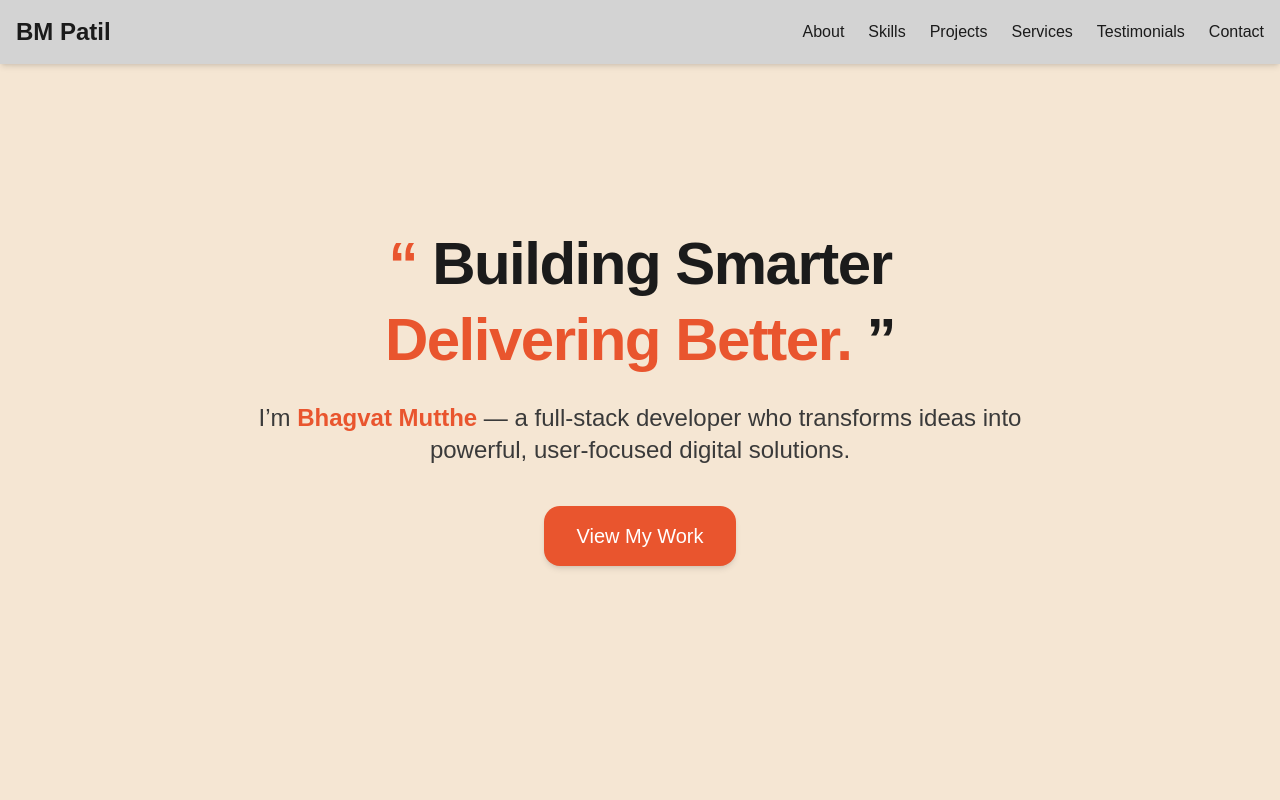
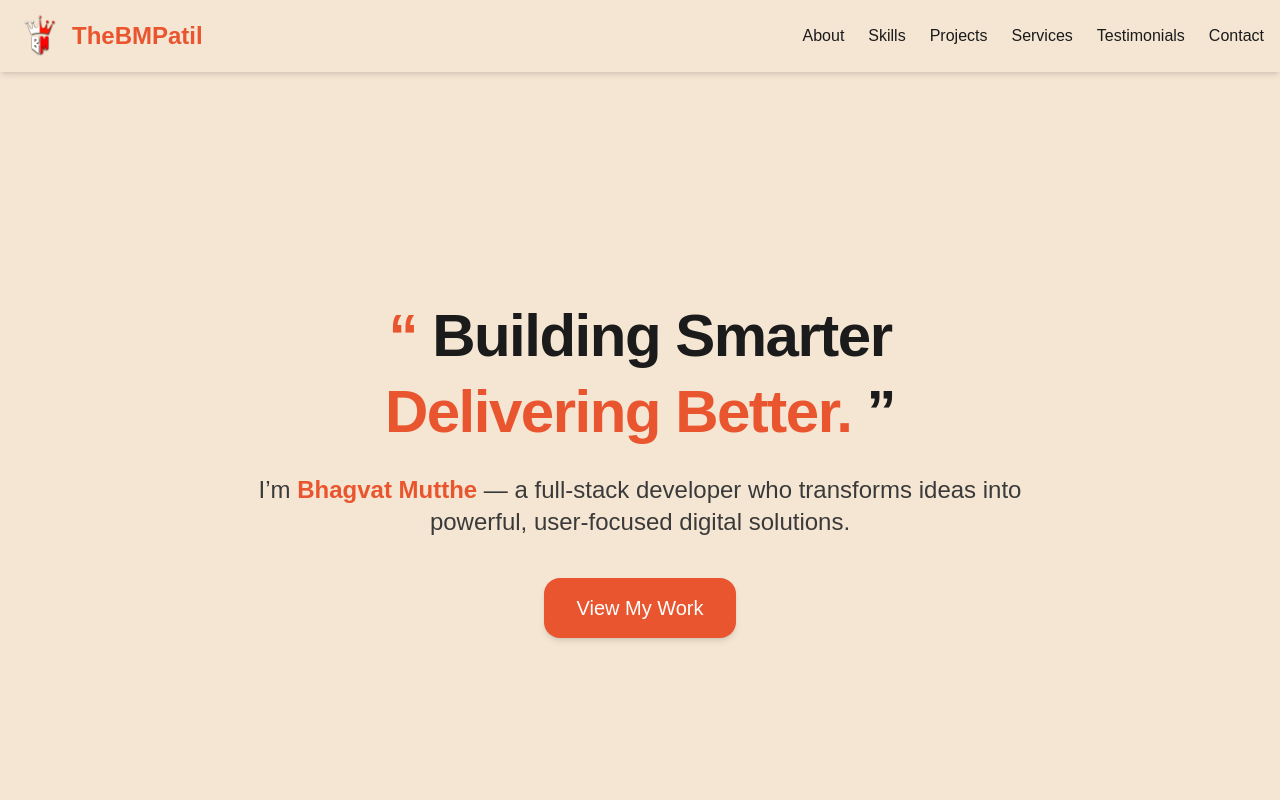
Before and after one commit to TheBMPatil/vite_portfolio, a React (Vite) app: page / in a window 1280 px wide. Shown: the top 800 px of the page. Built offline with nearby package versions, Linux system fonts and the light colour scheme.

Commit message:
Navbar Fix, Style and responsiveness

```diff
--- a/index.html
+++ b/index.html
@@ -2,7 +2,7 @@
 <html lang="en">
   <head>
     <meta charset="UTF-8" />
-    <!-- <link rel="icon" type="image/svg+xml" href="/vite.svg" /> -->
+    <link rel="icon" type="image/svg+xml" href="/src/images/logo.png" />
     <meta name="viewport" content="width=device-width, initial-scale=1.0" />
     <title>Bhagvat Mutthe Portfolio</title>
   </head>
--- a/src/App.tsx
+++ b/src/App.tsx
@@ -1,3 +1,4 @@
+import { BrowserRouter } from 'react-router-dom';
 import Navbar from './components/Navbar';
 import Hero from './components/Hero';
 import About from './components/About';
@@ -7,8 +8,10 @@ import Services from './components/Services';
 import Testimonials from './components/Testimonials';
 import Contact from './components/Contact';
 import Footer from './components/Footer';
+
 function App() {
   return (
+    <BrowserRouter>
       <div className="min-h-screen bg-[var(--background-color)] text-[var(--text-color)]">
         <Navbar />
         <main>
@@ -22,6 +25,7 @@ function App() {
         </main>
         <Footer />
       </div>
+    </BrowserRouter>
   );
 }
 
--- a/src/components/Navbar.tsx
+++ b/src/components/Navbar.tsx
@@ -1,63 +1,82 @@
-import { Menu } from 'lucide-react';
-import { useEffect, useState } from 'react';
+import { Menu, X } from "lucide-react";
+import { useState } from "react";
+import { AnimatePresence, motion } from "framer-motion";
+import logo from "../images/logo.png";
 
 const Navbar = () => {
-  const [isSidebarOpen, setIsSidebarOpen] = useState(false);
+  const [isOpen, setIsOpen] = useState(false);
 
-  const toggleSidebar = () => setIsSidebarOpen(!isSidebarOpen);
-
-  const closeSidebar = (e: MouseEvent) => {
-    const target = e.target as HTMLElement;
-    if (!target.closest('#sidebar') && !target.closest('#menuToggle')) {
-      setIsSidebarOpen(false);
-    }
-  };
-
-  useEffect(() => {
-    document.addEventListener('click', closeSidebar);
-    return () => document.removeEventListener('click', closeSidebar);
-  }, []);
+  const navItems = [
+    { name: "About", path: "#about" },
+    { name: "Skills", path: "#skills" },
+    { name: "Projects", path: "#projects" },
+    { name: "Services", path: "#services" },
+    { name: "Testimonials", path: "#testimonials" },
+    { name: "Contact", path: "#contact" },
+  ];
 
   return (
-    <header className="navbar fixed top-0 left-0 w-full flex justify-between items-center p-4 z-50">
-      <div className="logo text-2xl font-bold text-[var(--text-color)]">BM Patil</div>
+    <header className="sticky top-0 z-50 bg-[#F5E6D3] shadow-md">
+      <div className="max-w-7xl mx-auto px-4 py-3">
+        <div className="flex items-center justify-between">
+          {/* Logo */}
+          <a
+            href="#"
+            className="flex items-center space-x-2 hover:scale-105 transition-transform"
+          >
+            <img src={logo} alt="Logo" className="h-12 w-auto" />
+            <span className="text-2xl font-bold text-[#E9552E]">
+              TheBMPatil
+            </span>
+          </a>
 
+          {/* Desktop Nav */}
+          <nav className="hidden md:flex space-x-6 text-[#1B1B1B] font-medium">
+            {navItems.map((item) => (
+              <a
+                key={item.name}
+                href={item.path}
+                className="hover:text-[#E9552E] transition-colors duration-200 hover:scale-105 transform"
+              >
+                {item.name}
+              </a>
+            ))}
+          </nav>
 
-      {/* Hamburger menu visible on small screens */}
-      <button
-        className="menu-toggle md:hidden relative text-2xl bg-transparent border-none cursor-pointer text-white z-[1001]"
-        id="menuToggle"
-        aria-label="Toggle Menu"
-        onClick={toggleSidebar}
-      >
-        <Menu size={28} />
-      </button>
+          {/* Mobile Toggle Button */}
+          <button
+            className="md:hidden text-[#1B1B1B] hover:text-[#E9552E] transition-colors"
+            onClick={() => setIsOpen(!isOpen)}
+            aria-label="Toggle Menu"
+          >
+            {isOpen ? <X size={24} /> : <Menu size={24} />}
+          </button>
+        </div>
 
-      {/* Horizontal nav links - hidden on small screens */}
-      <nav className="nav-links hidden md:flex gap-6">
-        <a href="#about">About</a>
-        <a href="#skills">Skills</a>
-        <a href="#projects">Projects</a>
-        <a href="#services">Services</a>
-        <a href="#testimonials">Testimonials</a>
-        <a href="#contact">Contact</a>
-      </nav>
-
-      {/* Sidebar menu - shown on mobile when toggled */}
-      <div
-        id="sidebar"
-        className={`fixed top-0 right-0 h-full w-64 p-6 transform transition-transform duration-300 z-[1000] ${isSidebarOpen ? 'translate-x-0' : 'translate-x-full'
-          } md:hidden`}
-      >
-        <ul className="flex flex-col gap-4 text-lg text-[var(--text-color)]">
-
-          <li><a href="#about" onClick={() => setIsSidebarOpen(false)}>About</a></li>
-          <li><a href="#skills" onClick={() => setIsSidebarOpen(false)}>Skills</a></li>
-          <li><a href="#projects" onClick={() => setIsSidebarOpen(false)}>Projects</a></li>
-          <li><a href="#services" onClick={() => setIsSidebarOpen(false)}>Services</a></li>
-          <li><a href="#testimonials" onClick={() => setIsSidebarOpen(false)}>Testimonials</a></li>
-          <li><a href="#contact" onClick={() => setIsSidebarOpen(false)}>Contact</a></li>
-        </ul>
+        {/* Mobile Nav */}
+        <AnimatePresence>
+          {isOpen && (
+            <motion.div
+              initial={{ opacity: 0, height: 0 }}
+              animate={{ opacity: 1, height: "auto" }}
+              exit={{ opacity: 0, height: 0 }}
+              className="md:hidden mt-4"
+            >
+              <div className="flex flex-col space-y-4 pb-4">
+                {navItems.map((item) => (
+                  <a
+                    key={item.name}
+                    href={item.path}
+                    className="text-[#1B1B1B] hover:text-[#E9552E] transition-colors duration-200"
+                    onClick={() => setIsOpen(false)} // Close on click
+                  >
+                    {item.name}
+                  </a>
+                ))}
+              </div>
+            </motion.div>
+          )}
+        </AnimatePresence>
       </div>
     </header>
   );
--- a/src/components/Projects.tsx
+++ b/src/components/Projects.tsx
@@ -1,5 +1,5 @@
-import React from 'react';
-import AnimatedSection from './AnimatedSection'; // Ensure correct import path
+import React from "react";
+import AnimatedSection from "./AnimatedSection"; // Ensure correct import path
 
 interface Project {
   title: string;
@@ -11,39 +11,48 @@ interface Project {
 const projects: Project[] = [
   {
     title: "Vidyank (Freelance Project)",
-    description: "An online platform empowering students to prepare for competitive exams like JEE, NEET, and MHT-CET with mock tests, performance analysis, and expert guidance.",
+    description:
+      "An online platform empowering students to prepare for competitive exams like JEE, NEET, and MHT-CET with mock tests, performance analysis, and expert guidance.",
     link: "https://vidyank.com/",
-    linkText: "Visit Vidyank"
+    linkText: "Visit Vidyank",
   },
   {
     title: "CareerQuest (Personal Project)",
-    description: "An advanced job portal offering job listings, company profiles, and user profiles with robust search capabilities.",
+    description:
+      "An advanced job portal offering job listings, company profiles, and user profiles with robust search capabilities.",
     link: "https://github.com/TheBMPatil/CareerQuest",
-    linkText: "View on GitHub"
+    linkText: "View on GitHub",
   },
   {
     title: "Sinhgad UniGuide (College Project)",
-    description: "An Android app (React Native, Firebase, REST API) enhancing student engagement by streamlining access to essential campus services and optimizing the college experience.",
+    description:
+      "An Android app (React Native, Firebase, REST API) enhancing student engagement by streamlining access to essential campus services and optimizing the college experience.",
     link: "https://github.com/TheBMPatil2/Sinhgad-uniguide",
-    linkText: "View on GitHub"
+    linkText: "View on GitHub",
   },
   {
     title: "COVID Vaccination Center Locator (College Project)",
-    description: "An Android app (Kotlin, Volley) enabling real-time discovery of vaccination centers based on user PIN, improving public access to critical healthcare information.",
+    description:
+      "An Android app (Kotlin, Volley) enabling real-time discovery of vaccination centers based on user PIN, improving public access to critical healthcare information.",
     link: "https://github.com/TheBMPatil/covid_Vaccination_by_pin",
-    linkText: "View on GitHub"
+    linkText: "View on GitHub",
   },
   {
     title: "News App (Android) (Personal Project)",
-    description: "An Android news application built with Kotlin and Jetpack Compose, offering user interest-based news curation.",
+    description:
+      "An Android news application built with Kotlin and Jetpack Compose, offering user interest-based news curation.",
     link: "https://github.com/TheBMPatil/News_Application_Android_Kotlin",
-    linkText: "View on GitHub"
-  }
+    linkText: "View on GitHub",
+  },
 ];
 
 const Projects = () => {
   return (
-    <section id="projects" className="projects-section py-16 md:py-20 px-4 md:px-[10%]">
+    <section
+      id="projects"
+      //  className="projects-section py-16 md:py-20 px-4 md:px-[10%]"
+      className="projects-section scroll-mt-[280px] md:scroll-mt-0 py-16 md:py-20 px-4 md:px-[10%]"
+    >
       <AnimatedSection>
         <h2 className="text-3xl md:text-4xl font-bold mb-8 md:mb-12 text-center">
           Projects
--- a/src/components/Services.tsx
+++ b/src/components/Services.tsx
@@ -1,5 +1,5 @@
-import { Code2, Globe, Cloud, Database, Briefcase } from 'lucide-react';
-import AnimatedSection from './AnimatedSection'; // Make sure this path is correct
+import { Code2, Globe, Cloud, Database, Briefcase } from "lucide-react";
+import AnimatedSection from "./AnimatedSection"; // Make sure this path is correct
 
 interface Service {
   icon: JSX.Element;
@@ -11,33 +11,42 @@ const services: Service[] = [
   {
     icon: <Code2 className="w-8 h-8 text-[var(--primary-color)]" />,
     title: "Full-Stack Web and Mobile Development",
-    description: "End-to-end development of web and mobile applications using modern technologies and best practices. Specializing in responsive, scalable solutions."
+    description:
+      "End-to-end development of web and mobile applications using modern technologies and best practices. Specializing in responsive, scalable solutions.",
   },
   {
     icon: <Globe className="w-8 h-8 text-[var(--primary-color)]" />,
     title: "Custom Software Solutions",
-    description: "Tailored software development for small businesses, focusing on efficiency, usability, and scalability to meet specific business requirements."
+    description:
+      "Tailored software development for small businesses, focusing on efficiency, usability, and scalability to meet specific business requirements.",
   },
   {
     icon: <Cloud className="w-8 h-8 text-[var(--primary-color)]" />,
     title: "Cloud Deployment and Management",
-    description: "Expert cloud services including deployment, monitoring, and optimization across major platforms like AWS, ensuring reliable and scalable infrastructure."
+    description:
+      "Expert cloud services including deployment, monitoring, and optimization across major platforms like AWS, ensuring reliable and scalable infrastructure.",
   },
   {
     icon: <Database className="w-8 h-8 text-[var(--primary-color)]" />,
     title: "Database Design and Implementation",
-    description: "Comprehensive database solutions including schema design, optimization, and maintenance for both SQL and NoSQL databases."
+    description:
+      "Comprehensive database solutions including schema design, optimization, and maintenance for both SQL and NoSQL databases.",
   },
   {
     icon: <Briefcase className="w-8 h-8 text-[var(--primary-color)]" />,
     title: "Tech Consulting and Project Outsourcing",
-    description: "Strategic technology consulting and project management services for enterprises, helping businesses leverage technology effectively."
-  }
+    description:
+      "Strategic technology consulting and project management services for enterprises, helping businesses leverage technology effectively.",
+  },
 ];
 
 const Services = () => {
   return (
-    <section id="services" className="services-section py-16 md:py-20 px-4 md:px-[10%]">
+    <section
+      id="services"
+      // className="services-section py-16 md:py-20 px-4 md:px-[10%]"
+      className="services-section  scroll-mt-[280px] md:scroll-mt-0 py-16 md:py-20 px-4 md:px-[10%]"
+    >
       <AnimatedSection>
         <h2 className="text-3xl md:text-4xl font-bold mb-8 md:mb-12 text-center">
           Services
--- a/src/components/Skills.tsx
+++ b/src/components/Skills.tsx
@@ -22,7 +22,11 @@ const Skills = () => {
   ];
 
   return (
-    <section id="skills" className="skills-section py-16 md:py-20 px-4 md:px-[10%]">
+    <section id="skills"
+    // className="skills-section py-16 md:py-20 px-4 md:px-[10%]"
+    className="skills-section scroll-mt-[280px] md:scroll-mt-0 py-16 md:py-20 px-4 md:px-[10%]"
+
+    >
       <AnimatedSection>
       <h2 className="text-3xl md:text-4xl font-bold mb-8 md:mb-12 text-center">Skills</h2>
       </AnimatedSection>
--- a/src/components/Testimonials.tsx
+++ b/src/components/Testimonials.tsx
@@ -1,15 +1,20 @@
-import AnimatedSection from './AnimatedSection'; // Ensure this is the correct path
+import AnimatedSection from "./AnimatedSection"; // Ensure this is the correct path
 
 const testimonials = [
   {
-    quote: "Bhagvat's innovative solutions and technical expertise transformed our business operations. Highly recommended! Efficient, reliable, and dedicated to delivering top-quality software—working with Bhagvat was a game-changer.",
-    author: "Project : Vidyank - Intellisys IT Solutions Private Limited"
-  }
+    quote:
+      "Bhagvat's innovative solutions and technical expertise transformed our business operations. Highly recommended! Efficient, reliable, and dedicated to delivering top-quality software—working with Bhagvat was a game-changer.",
+    author: "Project : Vidyank - Intellisys IT Solutions Private Limited",
+  },
 ];
 
 const Testimonials = () => {
   return (
-    <section id="testimonials" className="testimonials-section py-16 md:py-20 px-4 md:px-[10%]">
+    <section
+      id="testimonials"
+      // className="testimonials-section py-16 md:py-20 px-4 md:px-[10%]"
+      className="testimonials-section scroll-mt-[320px] md:scroll-mt-0 py-16 md:py-20 px-4 md:px-[10%]"
+    >
       <AnimatedSection>
         <h2 className="text-3xl md:text-4xl font-bold mb-8 md:mb-12 text-center">
           Testimonials
@@ -21,7 +26,9 @@ const Testimonials = () => {
           <AnimatedSection key={index}>
             <div className="bg-[#1a1a1a] rounded-xl p-6 md:p-8 shadow-lg hover:shadow-xl transition-shadow duration-300">
               <blockquote className="relative">
-                <div className="text-4xl text-primary opacity-20 absolute top-0 left-0">"</div>
+                <div className="text-4xl text-primary opacity-20 absolute top-0 left-0">
+                  "
+                </div>
                 <p className="text-sm md:text-base mb-6 pl-8 text-gray-300">
                   {testimonial.quote}
                 </p>
```
Also changed, not shown: src/components/About.tsx (+28 -15 lines), src/components/Contact.tsx (+68 -21 lines), src/images/logo.png (added). Lines whose indentation alone changed are shown as unchanged.
